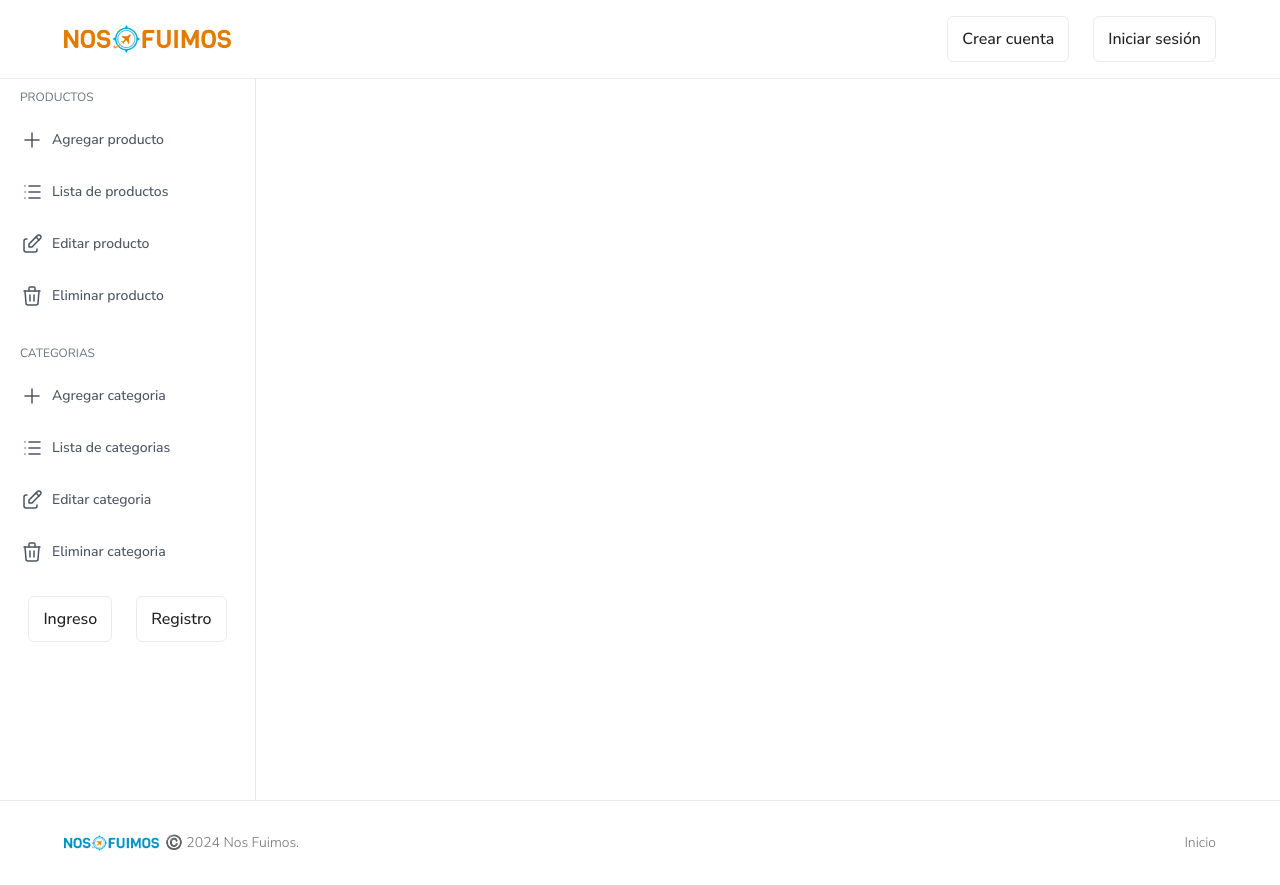
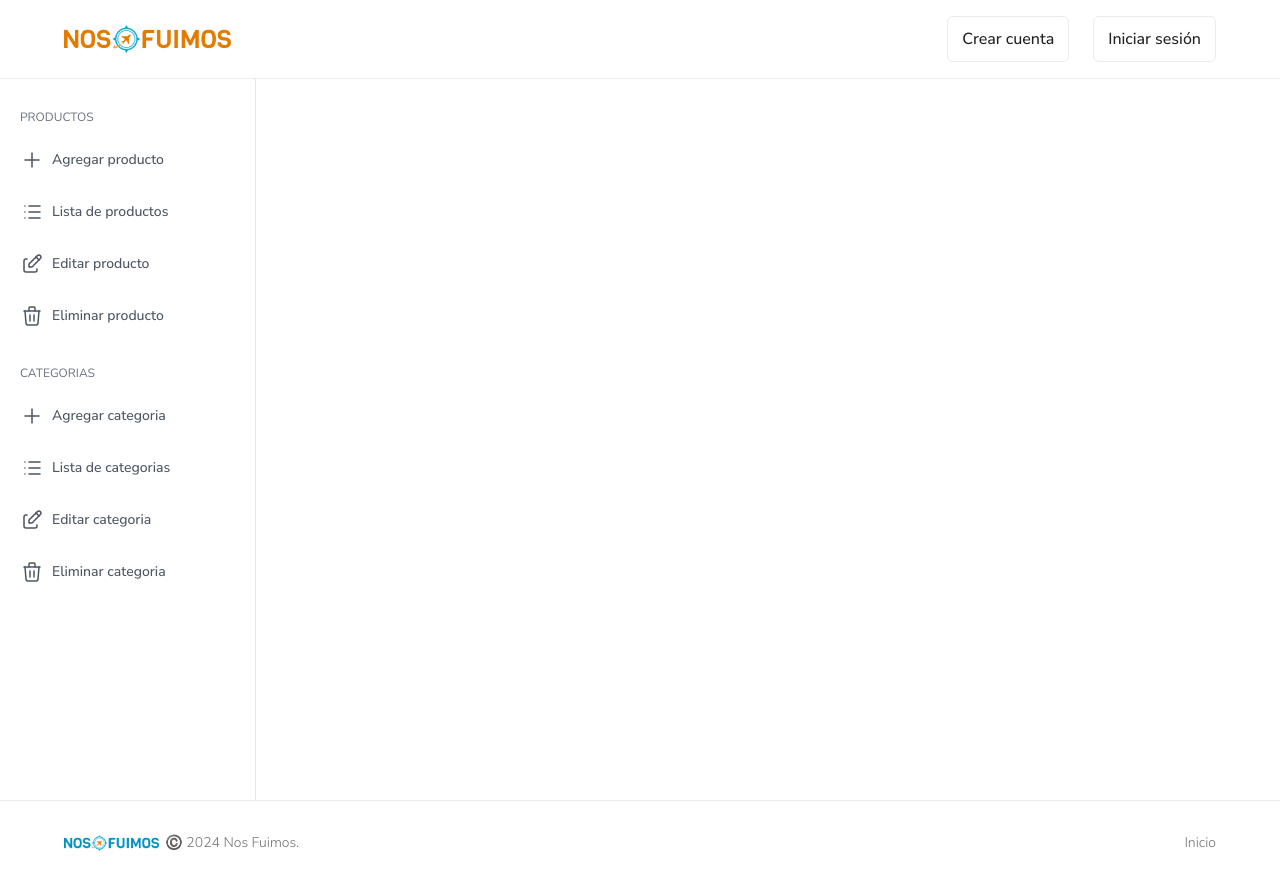
Before and after one commit to rosaSchutz/proyectoIntegradorFrontend, a React (Vite) app: page /administracion in a window 1280 px wide. Built offline with nearby package versions, Linux system fonts and the light colour scheme.

Commit message:
change administration

```diff
--- a/src/Routes/Administration.jsx
+++ b/src/Routes/Administration.jsx
@@ -5,10 +5,7 @@ import styles from "../styles/administration.module.css";
 const Administration = () => {
   return (
     <div>
-      <aside class="flex flex-col w-64 h-screen px-5 py-8 overflow-y-auto bg-white border-r rtl:border-r-0 rtl:border-l dark:bg-gray-900 dark:border-gray-700">
-        <a href="#">
-          <img class="w-auto h-7" src="../../public/assets/logo.png" alt="" />
-        </a>
+      <aside class="flex flex-col w-64 h-screen px-5 py-20 overflow-y-auto bg-white border-r rtl:border-r-0 rtl:border-l dark:bg-gray-900 dark:border-gray-700">
 
         <div class="flex flex-col justify-between flex-1 mt-6">
           <nav class="-mx-3 space-y-6 ">
@@ -56,13 +53,6 @@ const Administration = () => {
                 <span class="mx-2 text-sm font-medium">Eliminar categoria</span>
               </Link>
             </div>
-
-            <div class="space-y-3 ">
-              <div className={styles.auth}>
-                <Link to="/register" className={styles.buttons}>Ingreso</Link>
-                <Link to="/login" className={styles.buttons}>Registro</Link>
-              </div>
-            </div>
           </nav>
         </div>
       </aside>
```
